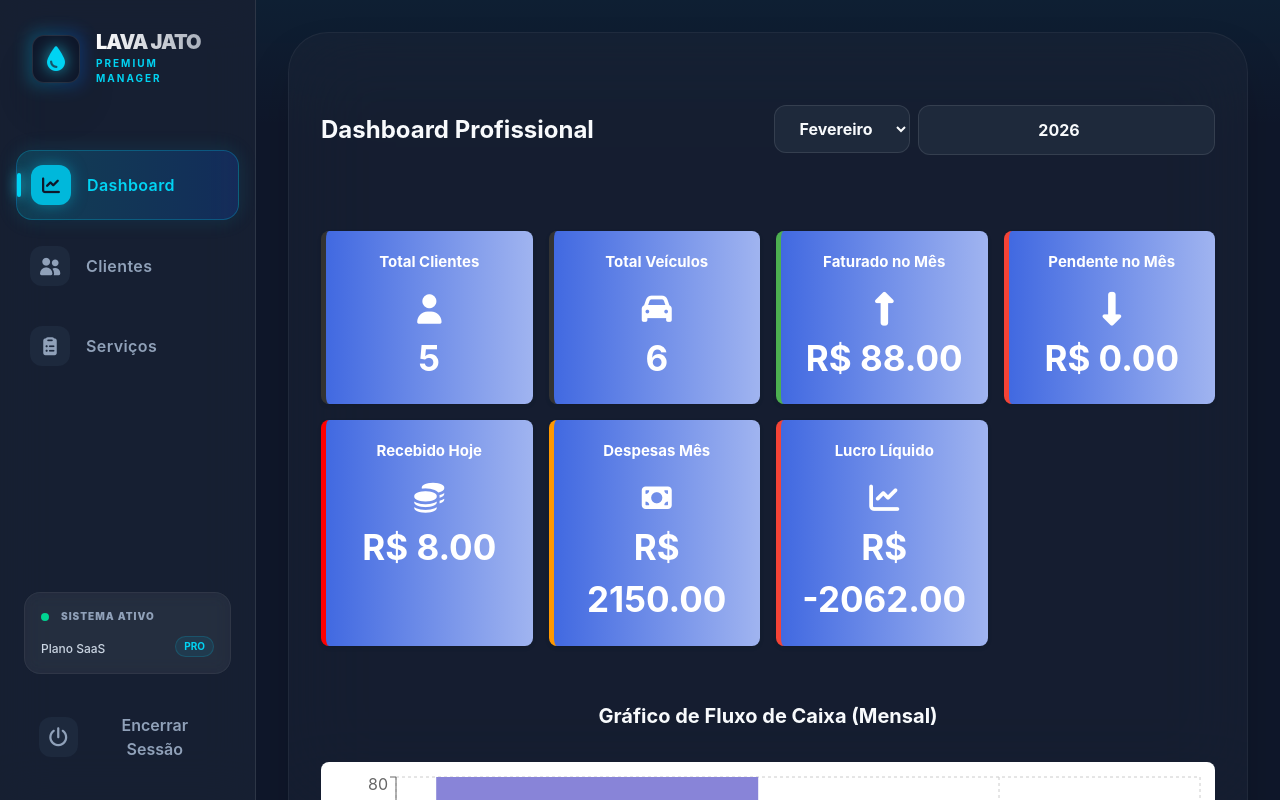
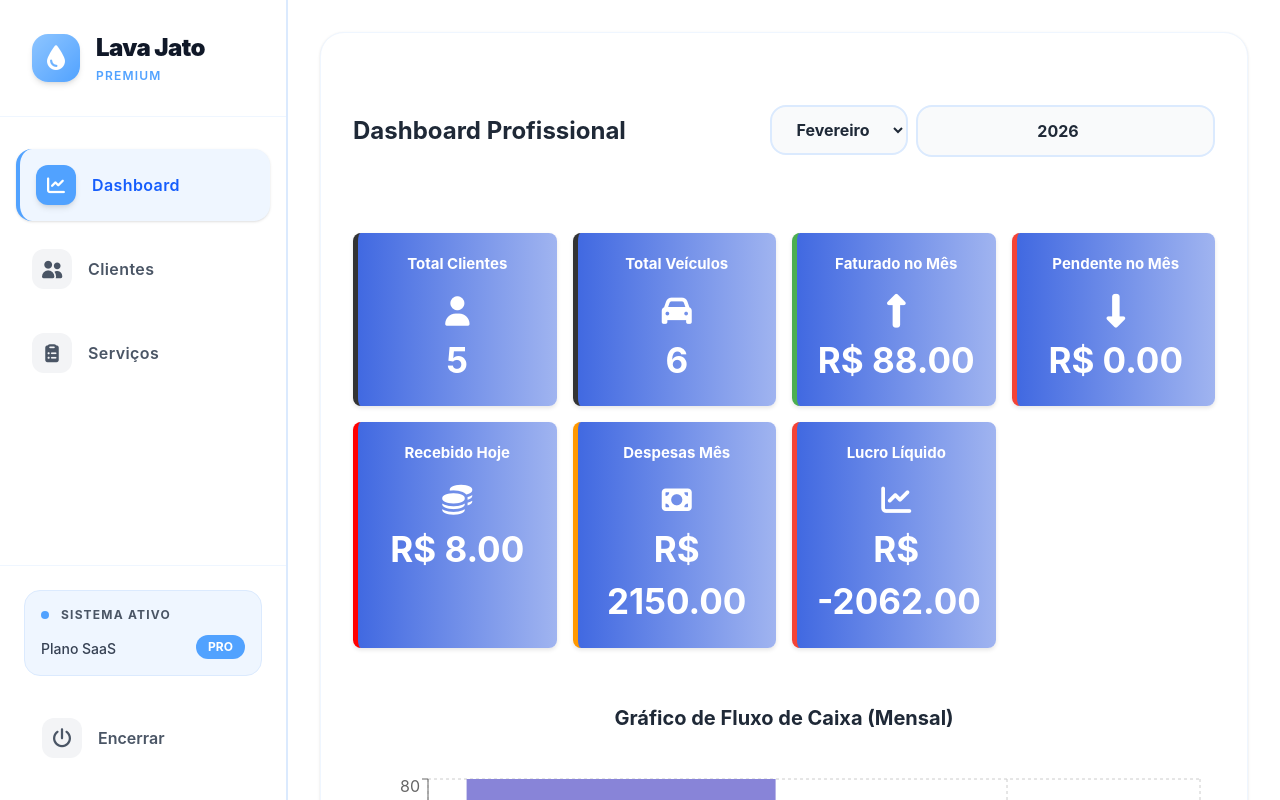
Before and after one commit to RaphaLsantos/lavaRapidoGerenciador, a React (Vite) app in the folder LavaRapidoGerenciador/: page /dashboard in a window 1280 px wide. Built offline with nearby package versions, Linux system fonts and the light colour scheme; data requests are answered from the project's data file.

Commit message:
style: redesign with clean white theme and baby blue accents

```diff
--- a/LavaRapidoGerenciador/src/components/Layout.tsx
+++ b/LavaRapidoGerenciador/src/components/Layout.tsx
@@ -11,25 +11,24 @@ export default function Layout() {
     ];
 
     return (
-        <div className="flex h-screen bg-[#0F172A] overflow-hidden font-['Inter']">
-            {/* Sidebar - Modern Deep Navy with Glassmorphism */}
-            <aside className="w-20 md:w-64 bg-[#1E293B]/50 backdrop-blur-xl border-r border-white/10 text-white flex flex-col transition-all duration-500 ease-in-out">
+        <div className="flex h-screen bg-gray-50 overflow-hidden font-['Inter']">
+            {/* Sidebar - Clean White with Baby Blue Accents */}
+            <aside className="w-20 md:w-72 bg-white border-r-2 border-blue-100 text-gray-800 flex flex-col transition-all duration-500 ease-in-out shadow-sm">
 
-                {/* Logo Section with Neon Glow */}
-                <div className="p-8 flex items-center justify-center md:justify-start gap-4">
+                {/* Logo Section */}
+                <div className="p-8 flex items-center justify-center md:justify-start gap-4 border-b border-blue-50">
                     <div className="relative group">
-                        <div className="absolute -inset-1 bg-gradient-to-r from-cyan-400 to-blue-600 rounded-xl blur opacity-25 group-hover:opacity-75 transition duration-1000 group-hover:duration-200"></div>
-                        <div className="relative w-12 h-12 bg-[#0F172A] rounded-xl flex items-center justify-center shadow-2xl transform group-hover:rotate-6 transition-all duration-300 border border-white/10">
-                            <i className="fa-solid fa-droplet text-cyan-400 text-2xl drop-shadow-[0_0_8px_rgba(34,211,238,0.8)]"></i>
+                        <div className="w-12 h-12 bg-gradient-to-br from-blue-300 to-blue-400 rounded-2xl flex items-center justify-center shadow-md transform group-hover:scale-110 transition-all duration-300">
+                            <i className="fa-solid fa-droplet text-white text-2xl"></i>
                         </div>
                     </div>
                     <div className="hidden md:flex flex-col">
-                        <span className="text-xl font-black tracking-tighter bg-clip-text text-transparent bg-gradient-to-r from-white to-gray-400 uppercase leading-none">Lava Jato</span>
-                        <span className="text-[10px] font-bold text-cyan-400 tracking-[0.2em] uppercase mt-1">Premium Manager</span>
+                        <span className="text-2xl font-black tracking-tight text-gray-900">Lava Jato</span>
+                        <span className="text-xs font-semibold text-blue-400 tracking-widest uppercase mt-1">Premium</span>
                     </div>
                 </div>
 
-                {/* Navigation Links - Floating Card Style */}
+                {/* Navigation Links */}
                 <nav className="flex-1 px-4 mt-8 space-y-3">
                     {menuItems.map((item) => {
                         const isActive = location.pathname === item.path;
@@ -38,60 +37,54 @@ export default function Layout() {
                                 key={item.path}
                                 to={item.path}
                                 className={`
-                                    relative flex items-center justify-center md:justify-start gap-4 p-3.5 rounded-2xl transition-all duration-300 group
+                                    relative flex items-center justify-center md:justify-start gap-4 p-4 rounded-2xl transition-all duration-300 group
                                     ${isActive
-                                        ? "bg-gradient-to-r from-cyan-500/20 to-blue-600/20 text-cyan-400 border border-cyan-500/30 shadow-[0_0_20px_rgba(6,182,212,0.15)]"
-                                        : "text-slate-400 hover:text-white hover:bg-white/5"
+                                        ? "bg-blue-50 text-blue-600 border-l-4 border-blue-400 shadow-sm"
+                                        : "text-gray-600 hover:text-blue-600 hover:bg-blue-50"
                                     }
                                 `}
                             >
-                                {isActive && (
-                                    <div className="absolute left-0 w-1 h-6 bg-cyan-400 rounded-full shadow-[0_0_12px_rgba(34,211,238,1)]"></div>
-                                )}
                                 <div className={`
                                     w-10 h-10 flex items-center justify-center rounded-xl transition-all duration-300
-                                    ${isActive ? "bg-cyan-500 text-[#0F172A] shadow-[0_0_15px_rgba(6,182,212,0.5)]" : "bg-slate-800 group-hover:bg-slate-700"}
+                                    ${isActive ? "bg-blue-400 text-white shadow-md" : "bg-gray-100 group-hover:bg-blue-100"}
                                 `}>
                                     <i className={`${item.icon} text-lg`}></i>
                                 </div>
-                                <span className={`hidden md:block font-semibold tracking-wide ${isActive ? "text-cyan-400" : ""}`}>{item.label}</span>
+                                <span className={`hidden md:block font-semibold tracking-wide ${isActive ? "text-blue-600" : ""}`}>{item.label}</span>
                             </Link>
                         );
                     })}
                 </nav>
 
-                {/* Bottom Profile/SaaS Info */}
-                <div className="p-6 mt-auto">
-                    <div className="hidden md:flex flex-col mb-6 p-4 bg-white/5 rounded-2xl border border-white/5 backdrop-blur-sm">
+                {/* Bottom Section */}
+                <div className="p-6 mt-auto border-t border-blue-50">
+                    <div className="hidden md:flex flex-col mb-6 p-4 bg-blue-50 rounded-2xl border border-blue-100">
                         <div className="flex items-center gap-3 mb-3">
-                            <div className="w-2 h-2 rounded-full bg-emerald-400 animate-pulse"></div>
-                            <span className="text-[10px] text-slate-400 uppercase font-black tracking-widest">Sistema Ativo</span>
+                            <div className="w-2 h-2 rounded-full bg-blue-400 animate-pulse"></div>
+                            <span className="text-xs text-gray-600 uppercase font-bold tracking-widest">Sistema Ativo</span>
                         </div>
                         <div className="flex justify-between items-end">
-                            <span className="text-xs font-medium text-slate-300">Plano SaaS</span>
-                            <span className="text-[10px] font-bold px-2 py-0.5 bg-cyan-500/10 text-cyan-400 rounded-full border border-cyan-500/20">PRO</span>
+                            <span className="text-sm font-medium text-gray-700">Plano SaaS</span>
+                            <span className="text-xs font-bold px-3 py-1 bg-blue-400 text-white rounded-full">PRO</span>
                         </div>
                     </div>
 
                     <button
                         onClick={() => window.location.href = '#sair'}
-                        className="w-full flex items-center justify-center md:justify-start gap-4 p-3.5 rounded-2xl text-slate-400 hover:bg-red-500/10 hover:text-red-400 border border-transparent hover:border-red-500/20 transition-all duration-300 group"
+                        className="w-full flex items-center justify-center md:justify-start gap-4 p-4 rounded-2xl text-gray-600 hover:text-red-600 hover:bg-red-50 border-2 border-transparent hover:border-red-200 transition-all duration-300 group font-semibold"
                     >
-                        <div className="w-10 h-10 flex items-center justify-center rounded-xl bg-slate-800 group-hover:bg-red-500/20 transition-all duration-300">
+                        <div className="w-10 h-10 flex items-center justify-center rounded-xl bg-gray-100 group-hover:bg-red-100 transition-all duration-300">
                             <i className="fa-solid fa-power-off text-lg"></i>
                         </div>
-                        <span className="hidden md:block font-semibold">Encerrar Sessão</span>
+                        <span className="hidden md:block">Encerrar</span>
                     </button>
                 </div>
             </aside>
 
-            {/* Main Content Area - Modern Dark Canvas */}
-            <main className="flex-1 relative overflow-y-auto bg-[#0F172A] p-4 md:p-8">
-                {/* Top Glass Header for Main Content */}
-                <div className="absolute top-0 left-0 right-0 h-32 bg-gradient-to-b from-cyan-500/5 to-transparent pointer-events-none"></div>
-
-                <div className="relative z-10 max-w-7xl mx-auto">
-                    <div className="bg-[#1E293B]/40 backdrop-blur-2xl rounded-[2.5rem] border border-white/5 shadow-2xl min-h-[calc(100vh-4rem)] p-8">
+            {/* Main Content Area */}
+            <main className="flex-1 relative overflow-y-auto bg-white">
+                <div className="p-4 md:p-8 max-w-7xl mx-auto">
+                    <div className="bg-white rounded-3xl shadow-sm border border-blue-50 p-8 min-h-[calc(100vh-4rem)]">
                         <Outlet />
                     </div>
                 </div>
--- a/LavaRapidoGerenciador/src/index.css
+++ b/LavaRapidoGerenciador/src/index.css
@@ -5,9 +5,9 @@
   font-family: 'Inter', system-ui, Avenir, Helvetica, Arial, sans-serif;
   line-height: 1.5;
   font-weight: 400;
-  color-scheme: dark;
-  color: #F8FAFC;
-  background-color: #0F172A;
+  color-scheme: light;
+  color: #1F2937;
+  background-color: #FFFFFF;
 }
 
 html, body, #root {
@@ -15,7 +15,7 @@ html, body, #root {
   padding: 0;
   height: 100%;
   width: 100%;
-  background-color: #0F172A !important;
+  background-color: #F9FAFB !important;
   overflow: hidden;
 }
 
@@ -26,16 +26,16 @@ html, body, #root {
 }
 
 ::-webkit-scrollbar-track {
-  background: #1E293B;
+  background: #F3F4F6;
 }
 
 ::-webkit-scrollbar-thumb {
-  background: #334155;
+  background: #93C5FD;
   border-radius: 10px;
 }
 
 ::-webkit-scrollbar-thumb:hover {
-  background: #475569;
+  background: #60A5FA;
 }
 
 /* Modern Card Transitions */
@@ -45,47 +45,116 @@ html, body, #root {
 
 .card-hover:hover {
   transform: translateY(-4px);
-  box-shadow: 0 20px 25px -5px rgb(0 0 0 / 0.1), 0 8px 10px -6px rgb(0 0 0 / 0.1);
+  box-shadow: 0 10px 25px -5px rgba(59, 130, 246, 0.1);
 }
 
-/* Input Styles for Dark Theme */
+/* Input Styles for Light Theme */
 input, select, textarea {
-  background-color: #1E293B !important;
-  border: 1px solid rgba(255, 255, 255, 0.1) !important;
-  color: #F8FAFC !important;
-  border-radius: 0.75rem !important;
+  background-color: #F9FAFB !important;
+  border: 2px solid #DBEAFE !important;
+  color: #1F2937 !important;
+  border-radius: 1rem !important;
   padding: 0.75rem 1rem !important;
   transition: all 0.2s ease !important;
+  font-family: 'Inter', system-ui, sans-serif !important;
 }
 
 input:focus, select:focus, textarea:focus {
-  border-color: #22D3EE !important;
+  border-color: #60A5FA !important;
   outline: none !important;
-  box-shadow: 0 0 0 2px rgba(34, 211, 238, 0.1) !important;
+  box-shadow: 0 0 0 3px rgba(96, 165, 250, 0.1) !important;
+}
+
+input::placeholder {
+  color: #9CA3AF !important;
 }
 
 /* Button Modernization */
 button.btn-primary {
-  background: linear-gradient(135deg, #06B6D4 0%, #2563EB 100%);
+  background: linear-gradient(135deg, #60A5FA 0%, #3B82F6 100%);
   color: white;
   font-weight: 600;
   border: none;
   padding: 0.75rem 1.5rem;
   border-radius: 1rem;
   transition: all 0.3s ease;
-  box-shadow: 0 4px 12px rgba(37, 99, 235, 0.2);
+  box-shadow: 0 4px 12px rgba(59, 130, 246, 0.2);
 }
 
 button.btn-primary:hover {
   transform: translateY(-2px);
-  box-shadow: 0 8px 20px rgba(37, 99, 235, 0.4);
-  filter: brightness(1.1);
+  box-shadow: 0 8px 20px rgba(59, 130, 246, 0.3);
+  filter: brightness(1.05);
+}
+
+button.btn-primary:active {
+  transform: translateY(0);
+}
+
+/* Secondary Button */
+button.btn-secondary {
+  background-color: #F3F4F6;
+  color: #3B82F6;
+  font-weight: 600;
+  border: 2px solid #DBEAFE;
+  padding: 0.75rem 1.5rem;
+  border-radius: 1rem;
+  transition: all 0.3s ease;
+}
+
+button.btn-secondary:hover {
+  background-color: #DBEAFE;
+  border-color: #60A5FA;
 }
 
 /* Glassmorphism utility */
 .glass {
-  background: rgba(30, 41, 59, 0.4);
-  backdrop-filter: blur(12px);
-  -webkit-backdrop-filter: blur(12px);
-  border: 1px solid rgba(255, 255, 255, 0.05);
+  background: rgba(255, 255, 255, 0.7);
+  backdrop-filter: blur(8px);
+  -webkit-backdrop-filter: blur(8px);
+  border: 1px solid rgba(59, 130, 246, 0.1);
 }
+
+/* Badge Styles */
+.badge-primary {
+  background-color: #DBEAFE;
+  color: #1E40AF;
+  font-weight: 600;
+  padding: 0.25rem 0.75rem;
+  border-radius: 0.5rem;
+  font-size: 0.75rem;
+}
+
+.badge-success {
+  background-color: #DCFCE7;
+  color: #166534;
+  font-weight: 600;
+  padding: 0.25rem 0.75rem;
+  border-radius: 0.5rem;
+  font-size: 0.75rem;
+}
+
+/* Table Styles */
+table {
+  width: 100%;
+  border-collapse: collapse;
+}
+
+th {
+  background-color: #F3F4F6;
+  color: #1F2937;
+  font-weight: 700;
+  padding: 1rem;
+  text-align: left;
+  border-bottom: 2px solid #DBEAFE;
+}
+
+td {
+  padding: 1rem;
+  border-bottom: 1px solid #F3F4F6;
+  color: #4B5563;
+}
+
+tr:hover {
+  background-color: #F9FAFB;
+}
```
